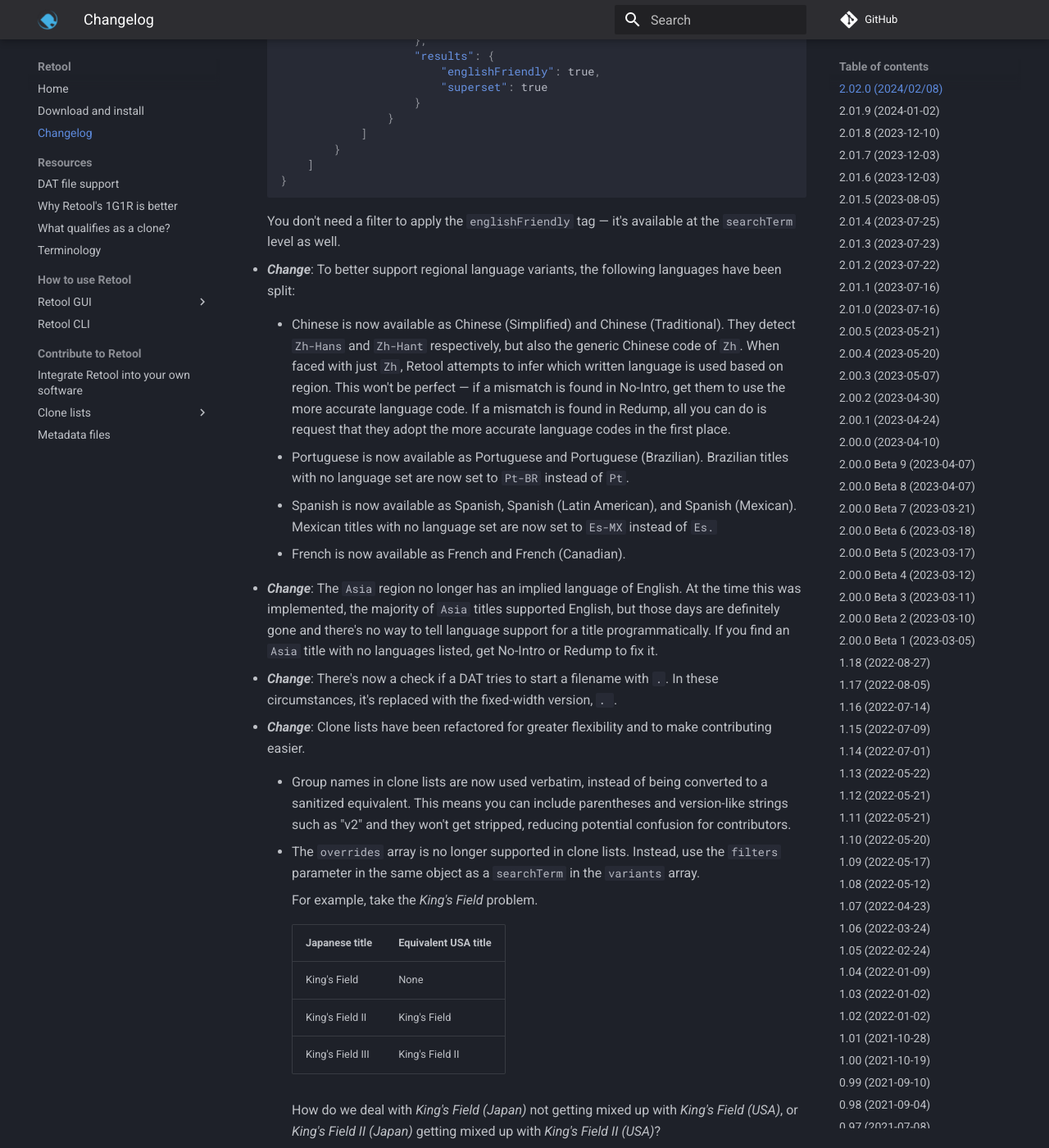
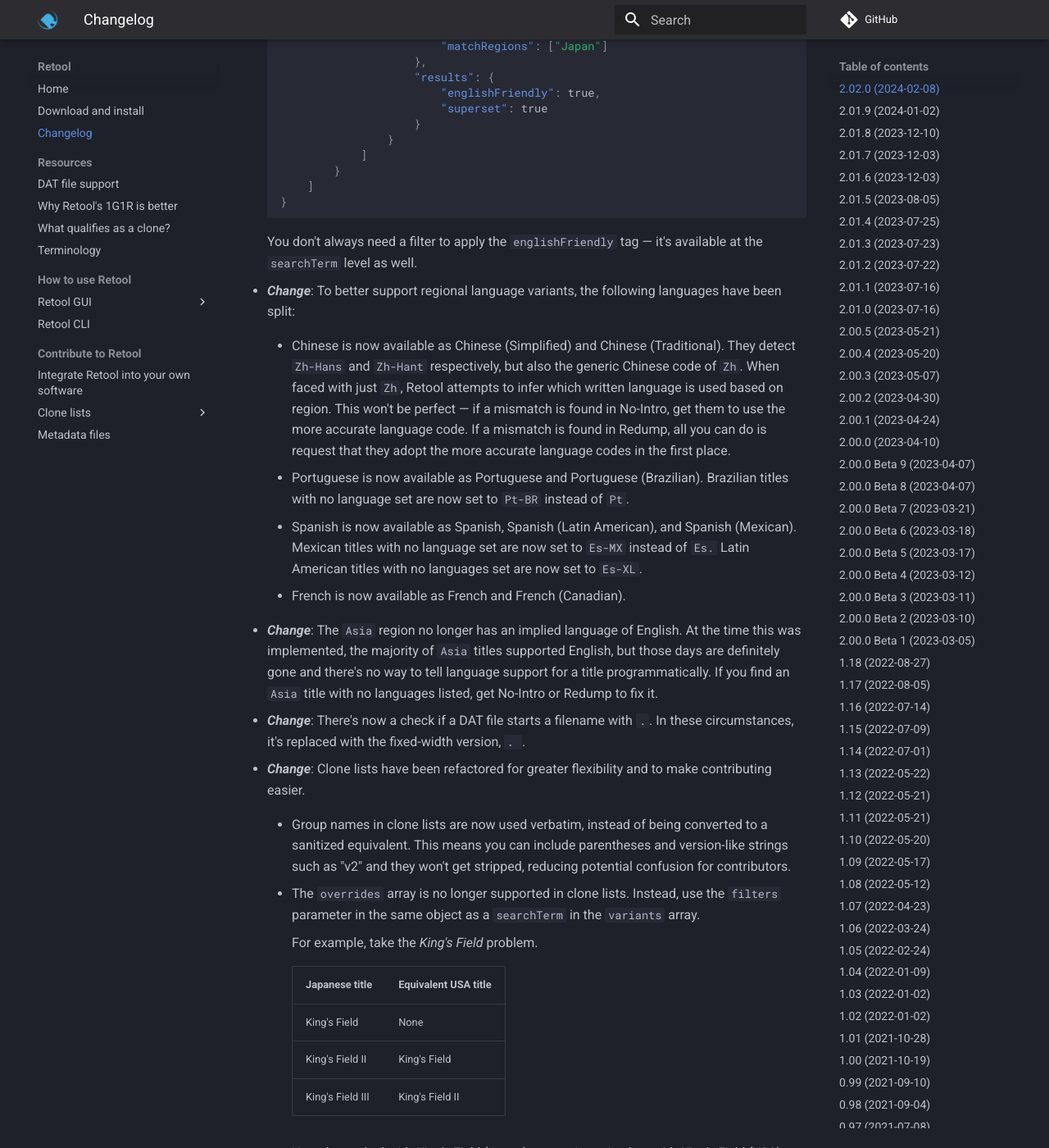
Before and after one commit to unexpectedpanda/retool, an MkDocs documentation site: the page built from docs/changelog.md, in a window 1280 px wide and 1400 px high, scrolled down 1898 px. Shown: the whole window at 82% size. Built offline with MkDocs 1.6.1 and Material for MkDocs 9.7.7, drawn with Linux system fonts in a browser that asks for light colours; comment, search, counter and statistics services are not loaded; some of the changed text lies outside the part shown.

Commit message:
Docs update

````diff
--- a/docs/changelog.md
+++ b/docs/changelog.md
@@ -6,7 +6,7 @@
 # Changelog
 
 
-## 2.02.0 (2024/02/08)
+## 2.02.0 (2024-02-08)
 
 -   **_Breaking change_**: The clone list format has changed. Update to 2.02.0
     to avoid issues.
@@ -62,7 +62,7 @@
     - **`matchRegions`**: `array[string]`. Regions a title must have for the
       condition to be true.
 
-    - **`matchLanguages`**: `array[string]`. Regions a title must have for the
+    - **`matchLanguages`**: `array[string]`. Languages a title must have for the
       condition to be true.
 
     - **`matchString`**: `regex string`. A regex string that must find a match
@@ -118,8 +118,8 @@
     }
     ```
 
-    You don't need a filter to apply the `englishFriendly` tag &mdash; it's available at
-    the `searchTerm` level as well.
+    You don't always need a filter to apply the `englishFriendly` tag &mdash; it's
+    available at the `searchTerm` level as well.
 
 -   **_Change_**: To better support regional language variants, the following
     languages have been split:
@@ -139,7 +139,8 @@
 
     - Spanish is now available as Spanish, Spanish (Latin American), and Spanish
       (Mexican). Mexican titles with no language set are now set to `Es-MX`
-      instead of `Es.`
+      instead of `Es.` Latin American titles with no languages set are now set to
+      `Es-XL`.
 
     - French is now available as French and French (Canadian).
 
@@ -149,7 +150,7 @@
     to tell language support for a title programmatically. If you find an `Asia`
     title with no languages listed, get No-Intro or Redump to fix it.
 
--   **_Change_**: There's now a check if a DAT tries to start a filename with
+-   **_Change_**: There's now a check if a DAT file starts a filename with
     `.`. In these circumstances, it's replaced with the fixed-width version,
     `．`.
 
@@ -321,7 +322,7 @@
 
 -   **_Fix_**: Windows: Fixed checkboxes flickering on hover on 4k monitors.
 
--   **_Fix_**: Ubuntu dark mode fixes: link colors are now more readable, title
+-   **_Fix_**: Ubuntu: link colors are now more readable in dark mode, and title
     tool fields are no longer white text on a white background.
 
 
````
Also changed, not shown: other parts of docs/changelog.md (+1 -1 lines), changelog.md (+9 -8 lines).
